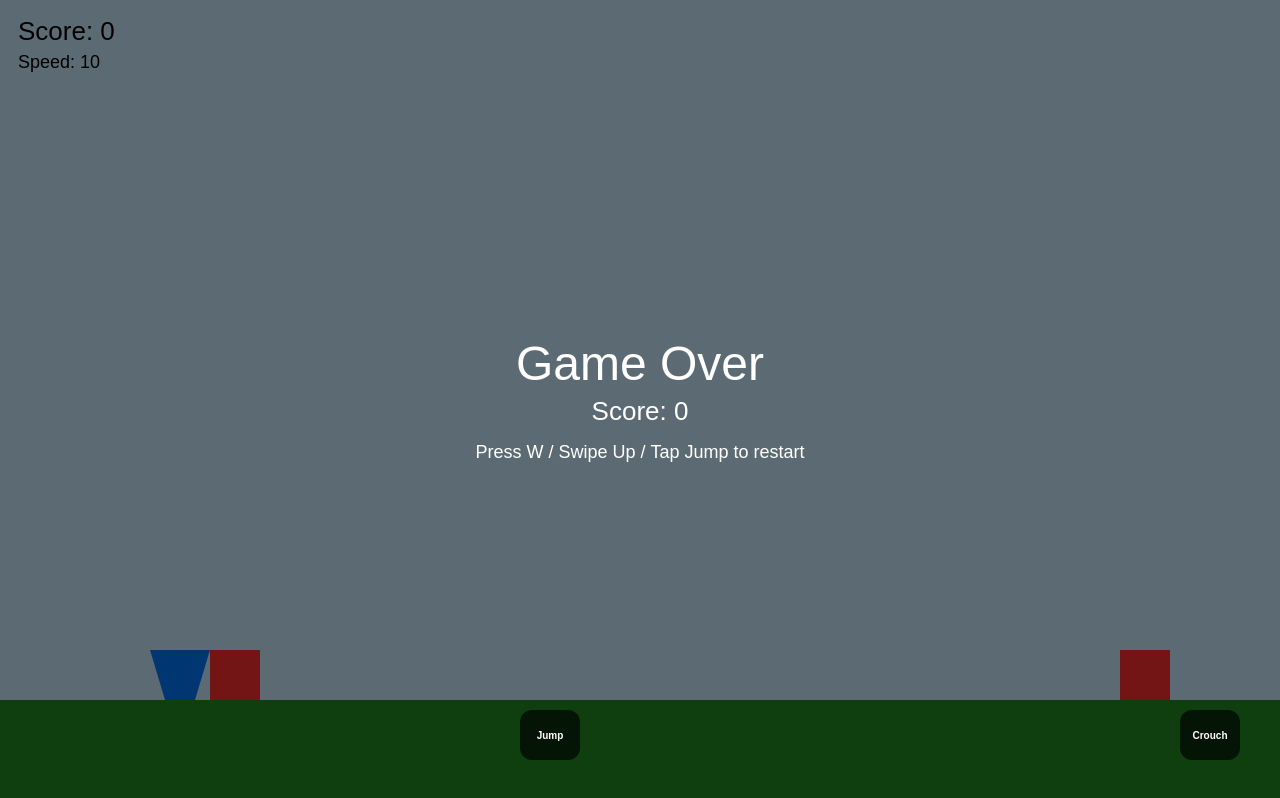
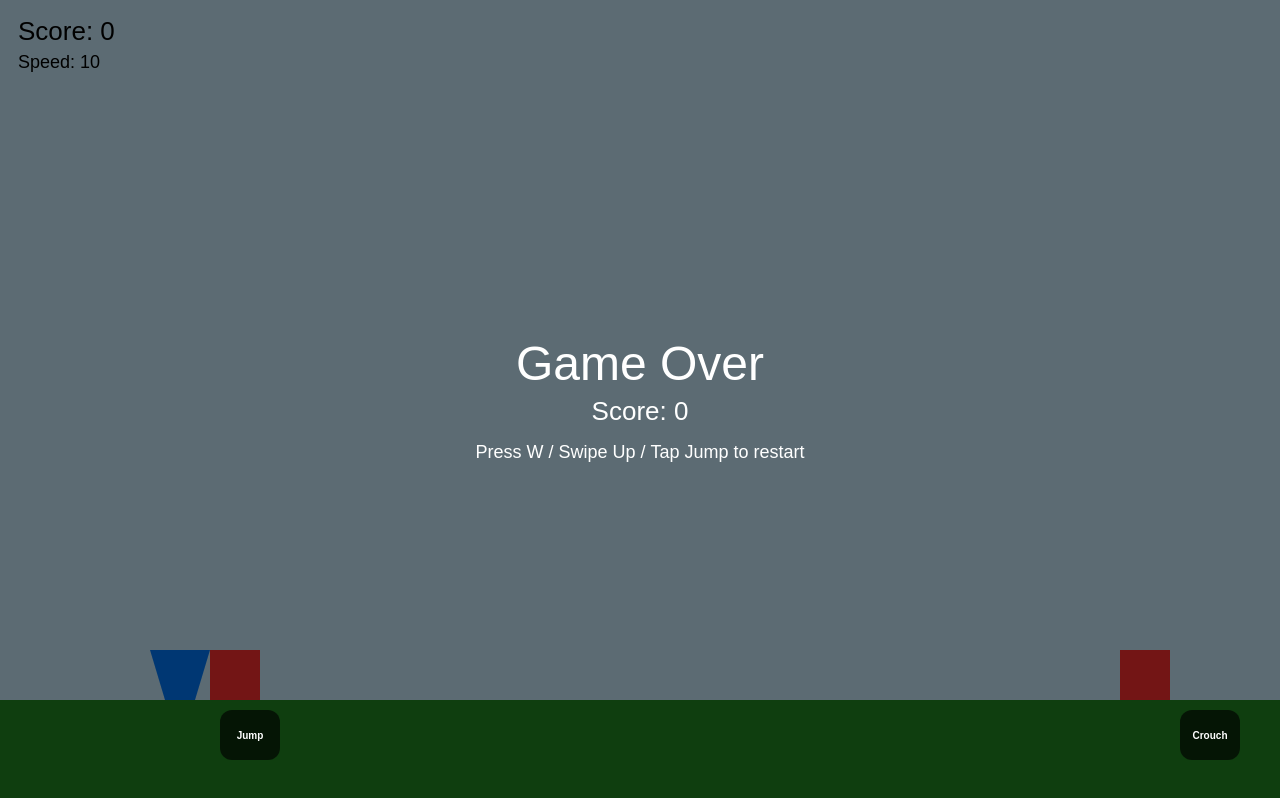
Before and after one commit to navonilsil996-del/Dash_Game, a plain HTML site: page index.html in a window 1280 px wide. Drawn offline with Linux system fonts and the light colour scheme.

Commit message:
Update style.css

```diff
--- a/style.css
+++ b/style.css
@@ -35,7 +35,7 @@ canvas {
 }
 
 #btnJump {
-  right: 700px; /* place Jump to the left */
+  right: 1000px; /* place Jump to the left */
 }
 
 #btnCrouch {
```
